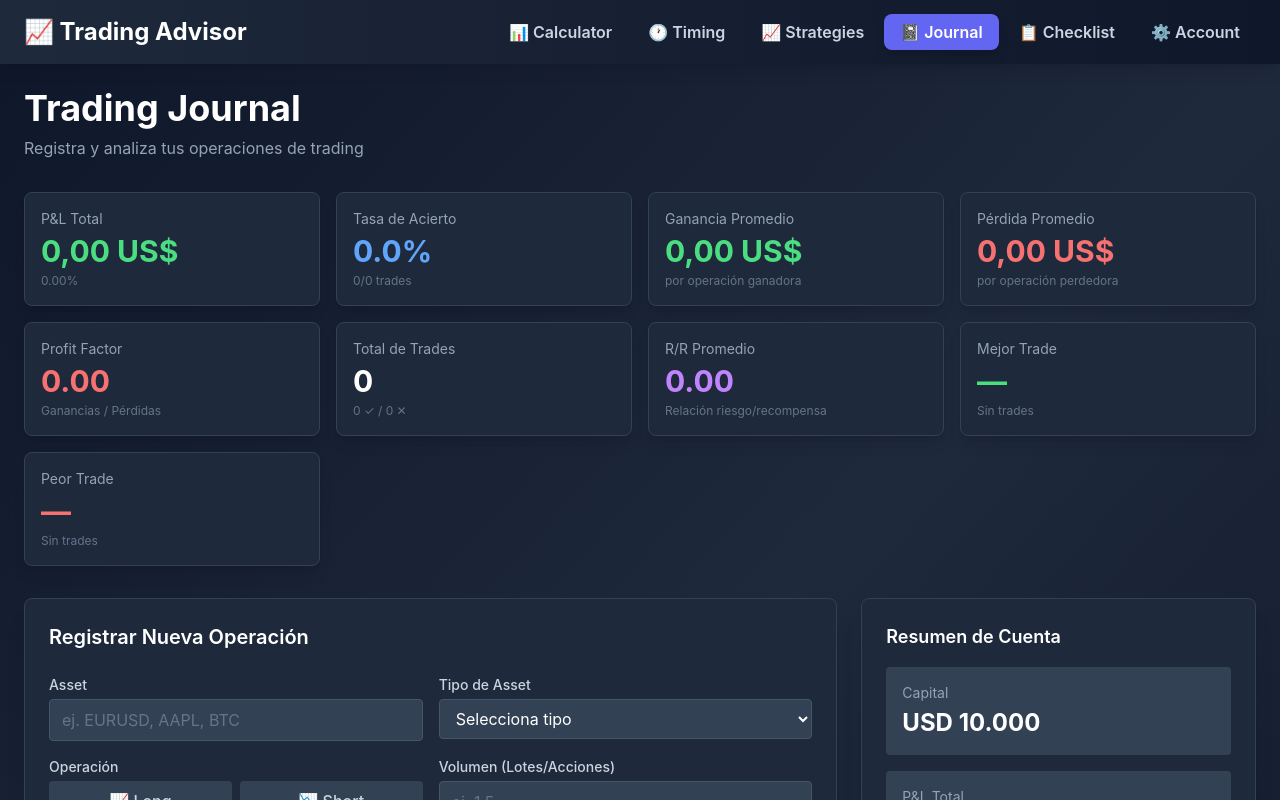
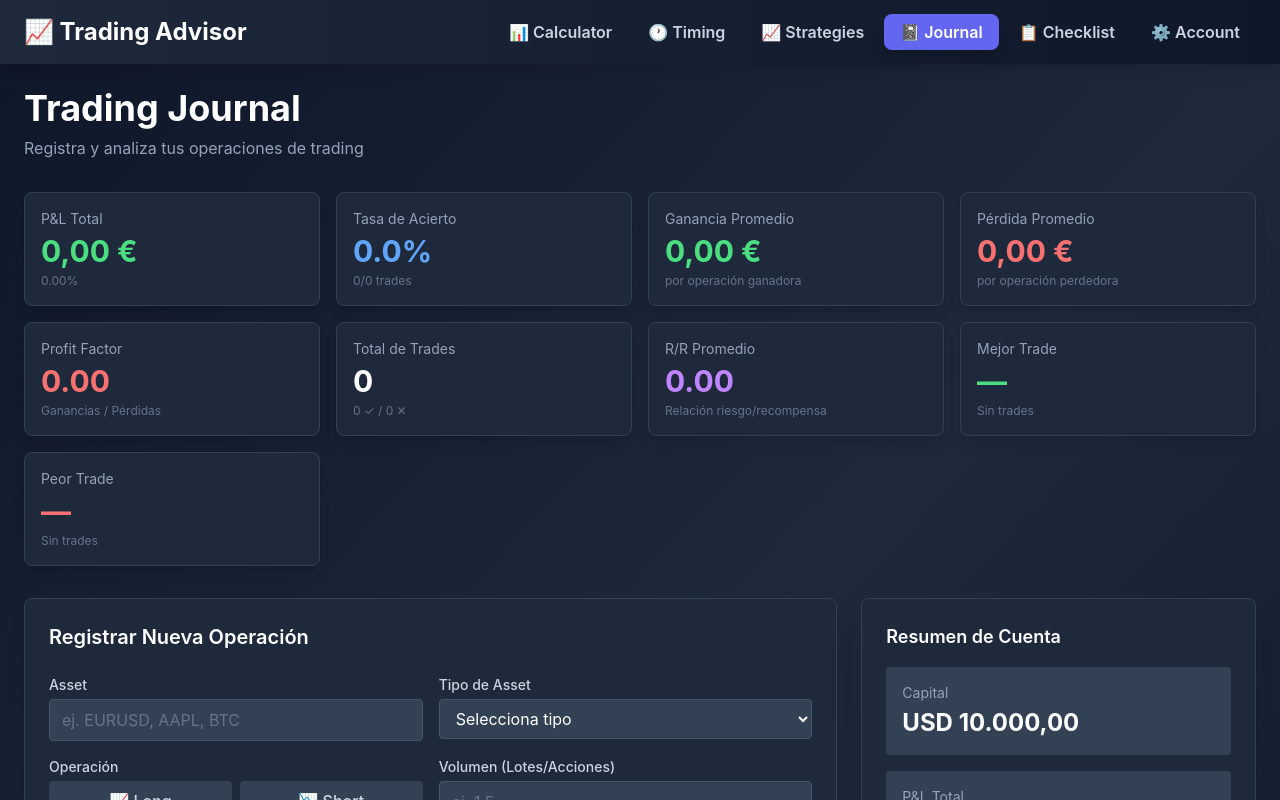
Before and after one commit to cbatista8a/trading-calculator, a Vue app: page /trading-journal in a window 1280 px wide. Shown: the top 800 px of the page. Built offline with nearby package versions, Linux system fonts and the light colour scheme.

Commit message:
feat: update currency formatting to EUR and adjust decimal precision across components

```diff
--- a/src/components/trading/TradeForm.vue
+++ b/src/components/trading/TradeForm.vue
@@ -149,7 +149,7 @@
         class="bg-slate-700 rounded p-4 mt-4"
       >
         <p class="text-sm font-medium text-slate-300 mb-2">Vista Previa:</p>
-        <div class="grid grid-cols-2 md:grid-cols-3 gap-3 text-sm">
+        <div class="grid grid-cols-2 md:grid-cols-4 gap-3 text-sm">
           <div>
             <p class="text-slate-500">Tipo</p>
             <p class="text-white font-semibold">{{ form.operation }}</p>
@@ -175,6 +175,10 @@
             >
               {{ formatCurrency(pnLMoney) }}
             </p>
+          </div>
+          <div>
+            <p class="text-slate-500">Margen Requerido</p>
+            <p class="text-white font-semibold">{{ formatCurrency(requiredMargin) }}</p>
           </div>
         </div>
       </div>
@@ -225,7 +229,15 @@ const priceDifference = computed(() => {
 
 const pnLMoney = computed(() => {
   if (!form.volume || !form.entryPrice) return 0
-  return priceDifference.value * form.volume * form.leverage
+  // P&L se calcula sin leverage: (precio diferencia) * volumen
+  // El leverage solo afecta el margen requerido, no el P&L base
+  return priceDifference.value * form.volume
+})
+
+const requiredMargin = computed(() => {
+  if (!form.entryPrice || !form.volume || !form.leverage) return 0
+  // Margen requerido = (precio entrada * volumen) / leverage
+  return (form.entryPrice * form.volume) / form.leverage
 })
 
 const riskRewardRatio = computed(() => {
@@ -251,11 +263,11 @@ const handleSubmit = () => {
 }
 
 const formatCurrency = (value) => {
-  return new Intl.NumberFormat('es-ES', {
+  return new Intl.NumberFormat('it-IT', {
     style: 'currency',
-    currency: 'USD',
+    currency: 'EUR',
     minimumFractionDigits: 2,
-    maximumFractionDigits: 2
+    maximumFractionDigits: 4
   }).format(value)
 }
 </script>
--- a/src/components/trading/TradeStats.vue
+++ b/src/components/trading/TradeStats.vue
@@ -191,11 +191,11 @@ const worstTrade = computed(() => {
 })
 
 const formatCurrency = (value) => {
-  return new Intl.NumberFormat('es-ES', {
+  return new Intl.NumberFormat('it-IT', {
     style: 'currency',
-    currency: 'USD',
+    currency: 'EUR',
     minimumFractionDigits: 2,
-    maximumFractionDigits: 2
+    maximumFractionDigits: 4
   }).format(value)
 }
 </script>
--- a/src/components/trading/TradesList.vue
+++ b/src/components/trading/TradesList.vue
@@ -108,7 +108,7 @@
 <script setup>
 import { ref, computed } from 'vue'
 
-defineProps({
+const props = defineProps({
   trades: {
     type: Array,
     required: true
@@ -139,11 +139,11 @@ const formatPrice = (price) => {
 }
 
 const formatCurrency = (value) => {
-  return new Intl.NumberFormat('es-ES', {
+  return new Intl.NumberFormat('it-IT', {
     style: 'currency',
-    currency: 'USD',
+    currency: 'EUR',
     minimumFractionDigits: 2,
-    maximumFractionDigits: 2
+    maximumFractionDigits: 4
   }).format(value)
 }
 
--- a/src/composables/useTradingJournal.js
+++ b/src/composables/useTradingJournal.js
@@ -54,14 +54,11 @@ export function useTradingJournal() {
       priceDifference = entryPrice - exitPrice
     }
 
-    // Calculate raw profit/loss (without leverage)
-    const rawPnL = priceDifference * volume
+    // Calculate profit/loss in currency units
+    // Note: leverage affects margin required, not the base P&L calculation
+    const pnLMoney = priceDifference * volume
 
-    // Calculate profit/loss with leverage
-    const pnLMoney = rawPnL * leverage
-
-    // Calculate percentage (based on entry price and volume, considering leverage)
-    const positionValue = entryPrice * volume
+    // Calculate percentage gain/loss (based on price movement)
     const pnLPercent = (priceDifference / entryPrice) * 100
 
     // Determine if trade is profitable
--- a/src/pages/AccountSettings.vue
+++ b/src/pages/AccountSettings.vue
@@ -228,9 +228,9 @@ const resetToDefaults = () => {
 }
 
 const formatNumber = (num) => {
-  return new Intl.NumberFormat('es-ES', {
-    minimumFractionDigits: 0,
-    maximumFractionDigits: 0
+  return new Intl.NumberFormat('it-IT', {
+    minimumFractionDigits: 2,
+    maximumFractionDigits: 4
   }).format(num)
 }
 </script>
--- a/src/pages/TradingJournal.vue
+++ b/src/pages/TradingJournal.vue
@@ -146,18 +146,18 @@ const exportData = () => {
 }
 
 const formatNumber = (num) => {
-  return new Intl.NumberFormat('es-ES', {
-    minimumFractionDigits: 0,
-    maximumFractionDigits: 0
+  return new Intl.NumberFormat('it-IT', {
+    minimumFractionDigits: 2,
+    maximumFractionDigits: 4
   }).format(num)
 }
 
 const formatCurrency = (value) => {
-  return new Intl.NumberFormat('es-ES', {
+  return new Intl.NumberFormat('it-IT', {
     style: 'currency',
-    currency: 'USD',
+    currency: 'EUR',
     minimumFractionDigits: 2,
-    maximumFractionDigits: 2
+    maximumFractionDigits: 4
   }).format(value)
 }
 
```
